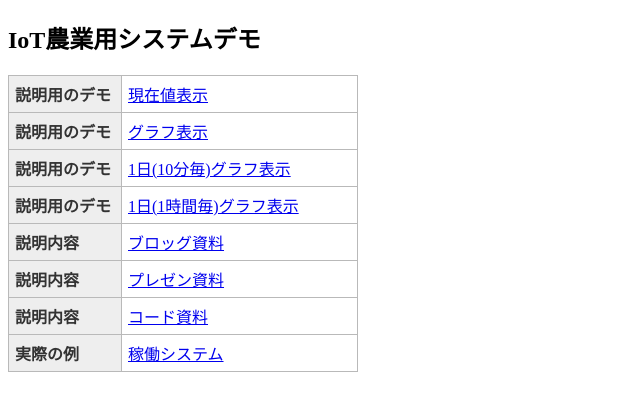
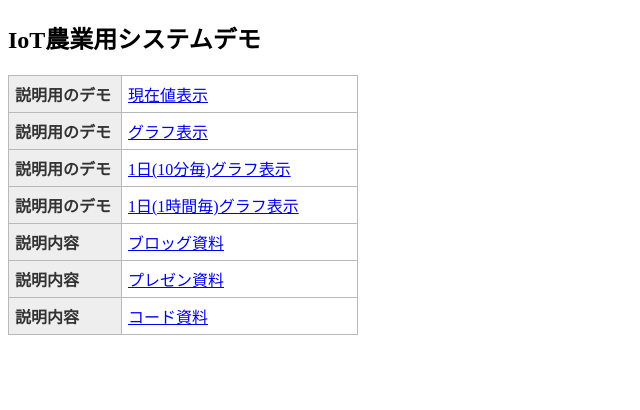
Before and after one commit to yukataoka/IoT_Raspi_AWS_Demo, a plain HTML site: page S3WebSite/index.html in a window 1280 px wide. Shown: the whole page, without its empty margins (0-640 px from the left). Drawn offline with Linux system fonts and the light colour scheme.

Commit message:
Update index.html

```diff
--- a/S3WebSite/index.html
+++ b/S3WebSite/index.html
@@ -36,7 +36,6 @@ td{
 <tr><th>説明内容</th><td><a href="#" target="_blank">ブロッグ資料</td></tr>
 <tr><th>説明内容</th><td><a href="#" target="_blank">プレゼン資料</td></tr>
 <tr><th>説明内容</th><td><a href="#" target="_blank">コード資料</td></tr>
-<tr><th>実際の例</th><td><a href="https://pt.city-net.jp/user/login" target="_blank">稼働システム</td></tr>
 </table>
 
 </body>
```
